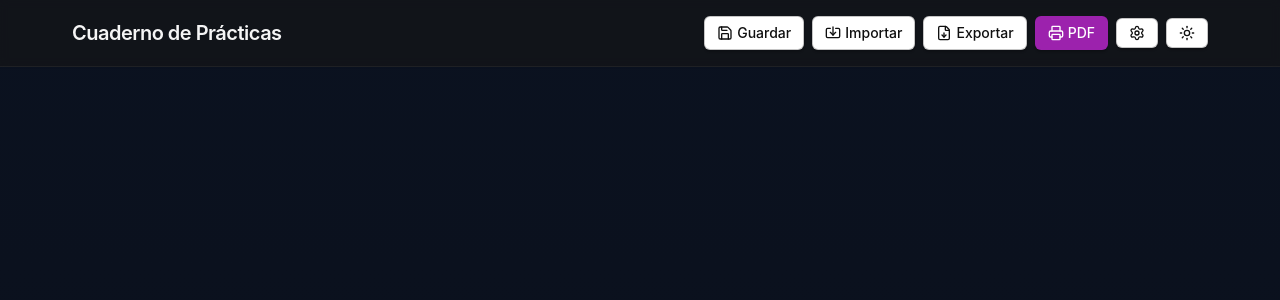
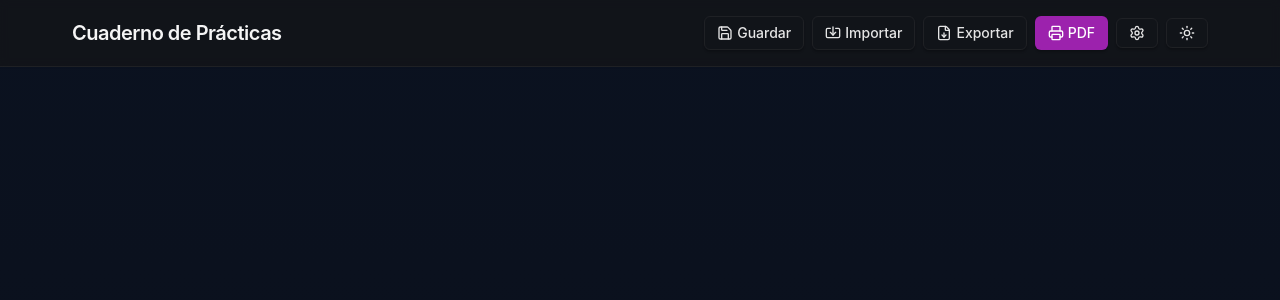
Before and after one commit to TermiSenpai/APP-Cuaderno-de-practicas, a React (Vite) app in the folder CuadernoPracticas/: page / in a window 1280 px wide. Shown: the top 300 px of the page. Built offline with nearby package versions, Linux system fonts and the light colour scheme; the HTML template or start-up script is replaced by a standard one.

Commit message:
tailwind darkmode

```diff
--- a/CuadernoPracticas/src/App.tsx
+++ b/CuadernoPracticas/src/App.tsx
@@ -11,7 +11,7 @@ import { CuadernoPracticas } from "./components/features/activities/CuadernoPrac
 
 function App() {
   return (
-    <div className="app-root min-h-screen w-full overflow-x-hidden text-neutral-100 bg-[#0b0f1a] bg-gradient-to-b from-[#0b1220] to-[#0b0f1a]">
+    <div className="app-root min-h-screen w-full overflow-x-hidden bg-gradient-to-b from-gray-50 to-gray-100 text-gray-900 dark:bg-gradient-to-b dark:from-[#0b1220] dark:to-[#0b0f1a] dark:text-neutral-100">
       <div className="w-full max-w-[1200px] mx-auto px-4 min-h-screen flex flex-col pt-20">
         <Header />
         <div className="flex-1">
--- a/CuadernoPracticas/src/components/features/activities/DayCard/ActivitiesTextArea.tsx
+++ b/CuadernoPracticas/src/components/features/activities/DayCard/ActivitiesTextArea.tsx
@@ -16,12 +16,12 @@ export function ActivitiesTextArea({
 }: ActivitiesTextAreaProps) {
   return (
     <div className="flex flex-col">
-      <div className="text-xs mb-2 text-neutral-400 font-medium">
+      <div className="text-xs mb-2 font-medium text-gray-600 dark:text-neutral-400">
         Actividades realizadas
       </div>
       <textarea
         placeholder="Escribe las actividades realizadas…&#10;Cada línea será una actividad"
-        className="w-full rounded-lg bg-neutral-900/60 border border-neutral-700/40 px-3 py-2 text-sm resize-y"
+        className="w-full rounded-lg bg-gray-50 border border-gray-200 text-gray-900 placeholder-gray-400 dark:bg-neutral-900/60 dark:border-neutral-700/40 dark:text-neutral-100 dark:placeholder-neutral-500 px-3 py-2 text-sm resize-y"
         style={{ minHeight: "205px" }}
         value={value}
         onChange={(e) => onChange(e.target.value)}
--- a/CuadernoPracticas/src/components/features/activities/DayCard/DayCard.tsx
+++ b/CuadernoPracticas/src/components/features/activities/DayCard/DayCard.tsx
@@ -32,7 +32,7 @@ export function DayCard({ dia, defaultHoras, onChange }: DayCardProps) {
   return (
     <div
       ref={cardRef}
-      className="rounded-2xl bg-neutral-900/40 border border-neutral-700/30 p-5 space-y-4"
+      className="rounded-2xl bg-white border border-gray-200 dark:bg-neutral-900/40 dark:border-neutral-700/30 p-5 space-y-4"
     >
       <div className="flex items-center gap-3 text-sm">
         <DayCardHeader
--- a/CuadernoPracticas/src/components/features/activities/DayCard/DayCardHeader.tsx
+++ b/CuadernoPracticas/src/components/features/activities/DayCard/DayCardHeader.tsx
@@ -18,7 +18,7 @@ export function DayCardHeader({
   onAsistidoChange,
 }: DayCardHeaderProps) {
   return (
-    <div className="flex items-center gap-3 text-sm">
+    <div className="flex items-center gap-3 text-sm text-gray-700 dark:text-neutral-200">
       <div className="flex items-center gap-2">
         <Calendar className="h-4 w-4 opacity-80" />
         <span className="font-medium">
@@ -35,8 +35,8 @@ export function DayCardHeader({
         <span
           className={`inline-flex items-center gap-1 px-2 py-0.5 rounded-full border ${
             asistido
-              ? "border-sky-400/30 text-sky-300"
-              : "border-neutral-600 text-neutral-400"
+              ? "border-sky-400/30 text-sky-500 dark:text-sky-300"
+              : "border-gray-300 text-gray-500 dark:border-neutral-600 dark:text-neutral-400"
           }`}
         >
           {asistido ? (
--- a/CuadernoPracticas/src/components/layout/Header/ActionButtons.tsx
+++ b/CuadernoPracticas/src/components/layout/Header/ActionButtons.tsx
@@ -11,7 +11,7 @@ export function ActionButtons() {
     <>
       <button
         onClick={() => eventBus.emit("cdp-save")}
-        className="inline-flex items-center gap-1 rounded-md border border-neutral-700/30 px-3 py-1.5 text-sm hover:bg-neutral-800/50"
+        className="inline-flex items-center gap-1 rounded-md border bg-white text-gray-700 border-gray-300 hover:bg-gray-50 dark:bg-transparent dark:text-neutral-200 dark:border-neutral-700/30 px-3 py-1.5 text-sm dark:hover:bg-neutral-800/50"
         title="Guardar"
       >
         <Save className="h-4 w-4" />
@@ -20,7 +20,7 @@ export function ActionButtons() {
 
       <button
         onClick={() => eventBus.emit("cdp-import")}
-        className="inline-flex items-center gap-1 rounded-md border border-neutral-700/30 px-3 py-1.5 text-sm hover:bg-neutral-800/50"
+        className="inline-flex items-center gap-1 rounded-md border bg-white text-gray-700 border-gray-300 hover:bg-gray-50 dark:bg-transparent dark:text-neutral-200 dark:border-neutral-700/30 px-3 py-1.5 text-sm dark:hover:bg-neutral-800/50"
         title="Importar"
       >
         <Import className="h-4 w-4" />
@@ -29,7 +29,7 @@ export function ActionButtons() {
 
       <button
         onClick={() => eventBus.emit("cdp-export")}
-        className="inline-flex items-center gap-1 rounded-md border border-neutral-700/30 px-3 py-1.5 text-sm hover:bg-neutral-800/50"
+        className="inline-flex items-center gap-1 rounded-md border bg-white text-gray-700 border-gray-300 hover:bg-gray-50 dark:bg-transparent dark:text-neutral-200 dark:border-neutral-700/30 px-3 py-1.5 text-sm dark:hover:bg-neutral-800/50"
         title="Exportar"
       >
         <FileDown className="h-4 w-4" />
@@ -48,7 +48,7 @@ export function ActionButtons() {
       <button
         title="Configuración"
         onClick={() => eventBus.emit("cdp-config")}
-        className="inline-flex items-center gap-1 rounded-md border border-neutral-700/30 px-3 py-1.5 text-sm hover:bg-neutral-800/50"
+        className="inline-flex items-center gap-1 rounded-md border bg-white text-gray-700 border-gray-300 hover:bg-gray-50 dark:bg-transparent dark:text-neutral-200 dark:border-neutral-700/30 px-3 py-1.5 text-sm dark:hover:bg-neutral-800/50"
       >
         <Settings className="h-4 w-4" />
         <span className="sr-only">Configuración</span>
--- a/CuadernoPracticas/src/components/layout/Header/Header.tsx
+++ b/CuadernoPracticas/src/components/layout/Header/Header.tsx
@@ -17,15 +17,15 @@ export function Header({ title, totalHoras }: HeaderProps) {
   const { theme, toggleTheme } = useTheme();
 
   return (
-    <header className="app-header fixed top-0 left-0 right-0 z-50 border-b border-neutral-700/30 bg-neutral-900/60 shadow-sm backdrop-blur-sm">
+    <header className="app-header fixed top-0 left-0 right-0 z-50 border-b bg-white/90 border-gray-200 shadow-sm backdrop-blur-sm dark:bg-neutral-900/60 dark:border-neutral-700/30">
       <div className="w-full max-w-[1200px] mx-auto px-4">
         <div className="flex items-center gap-3 p-4 rounded-b-lg">
           <div>
-            <h1 className="text-xl font-semibold tracking-tight">
+            <h1 className="text-xl font-semibold tracking-tight text-gray-900 dark:text-neutral-100">
               {title ?? "Cuaderno de Prácticas"}
             </h1>
             {typeof totalHoras === "number" && (
-              <div className="text-xs opacity-70">
+              <div className="text-xs opacity-70 text-gray-600 dark:text-neutral-300">
                 Total: <span className="font-medium">{totalHoras} horas</span>
               </div>
             )}
--- a/CuadernoPracticas/src/components/layout/Header/ThemeToggle.tsx
+++ b/CuadernoPracticas/src/components/layout/Header/ThemeToggle.tsx
@@ -16,7 +16,7 @@ export function ThemeToggle({ theme, onToggle }: ThemeToggleProps) {
     <button
       title="Alternar tema día/noche"
       onClick={onToggle}
-      className="inline-flex items-center gap-2 rounded-md border border-neutral-700/30 px-3 py-1.5 text-sm hover:bg-neutral-800/50"
+      className="inline-flex items-center gap-2 rounded-md border bg-white text-gray-700 border-gray-300 hover:bg-gray-50 dark:bg-transparent dark:text-neutral-200 dark:border-neutral-700/30 px-3 py-1.5 text-sm dark:hover:bg-neutral-800/50"
     >
       {theme === "dark" ? (
         <Sun className="h-4 w-4" />
--- a/CuadernoPracticas/src/hooks/useTheme.ts
+++ b/CuadernoPracticas/src/hooks/useTheme.ts
@@ -16,10 +16,10 @@ export function useTheme() {
 
   useEffect(() => {
     const html = document.documentElement;
-    if (theme === "light") {
-      html.classList.add("light-theme");
+    if (theme === "dark") {
+      html.classList.add("dark");
     } else {
-      html.classList.remove("light-theme");
+      html.classList.remove("dark");
     }
     storageService.saveTheme(theme);
   }, [theme]);
```
Also changed, not shown: CuadernoPracticas/src/components/common/FirmaCanvas/FirmaCanvas.tsx (+4 -4 lines).
